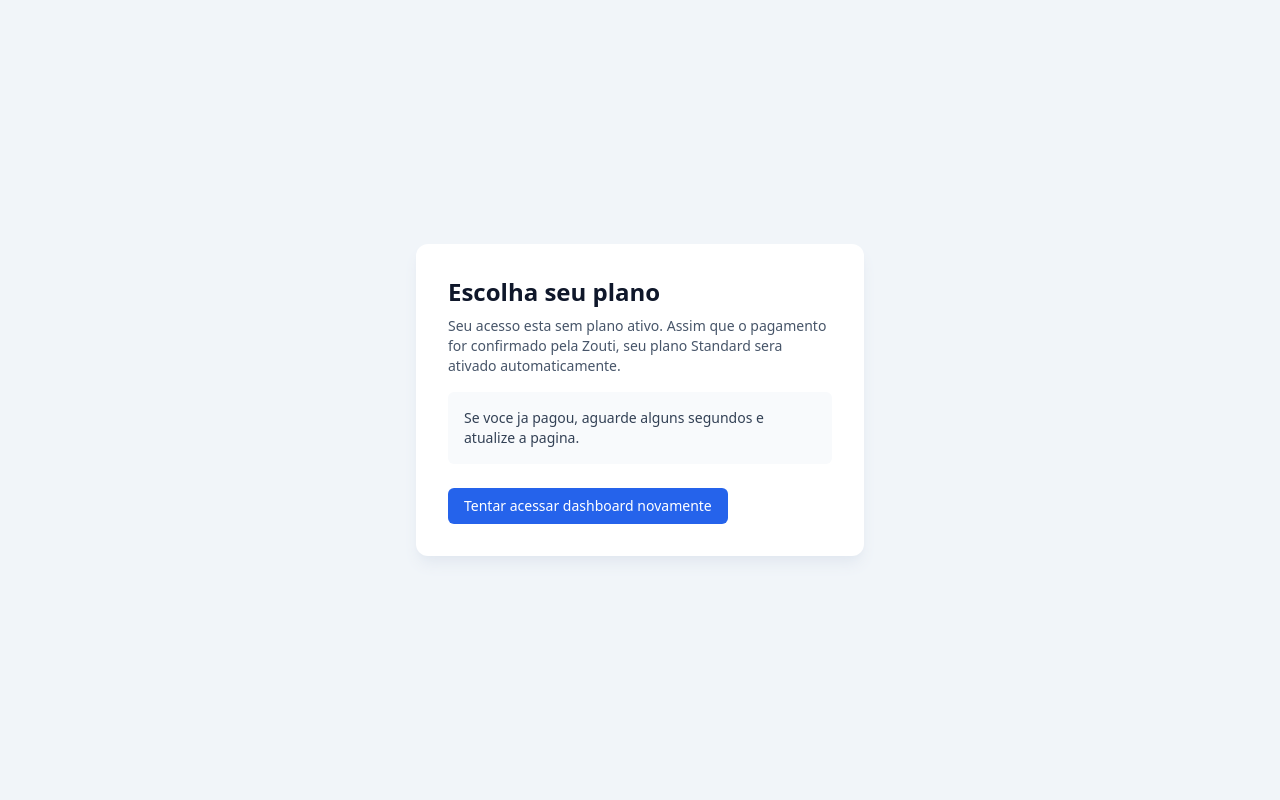
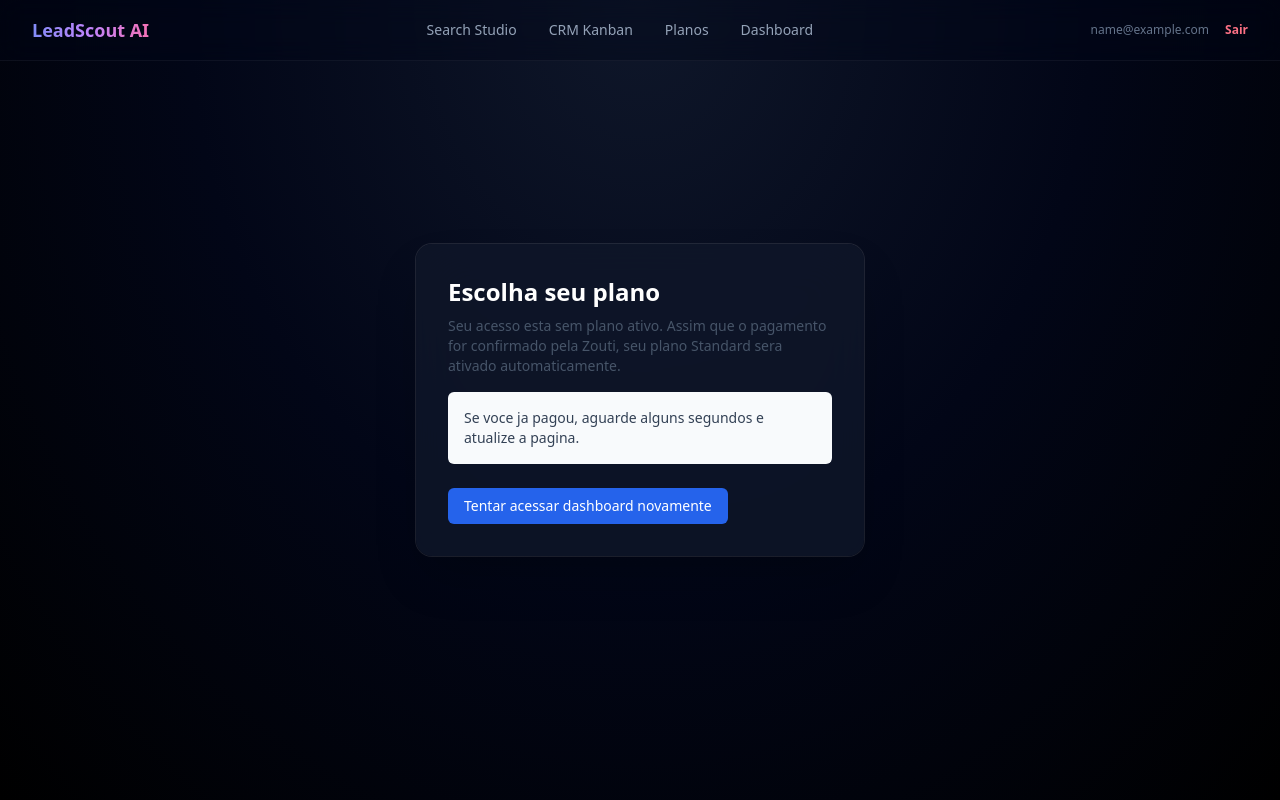
Before and after one commit to thiagojordao98/lead-scout-ai, a Django app: page /auth/planos/ in a window 1280 px wide. Run offline with Django 5.2, Linux system fonts and the light colour scheme; the visitor is signed in with stand-in values (Sample User, id 1); some libraries are stand-ins or nearby versions.

Commit message:
style: implement premium dark theme and navigation bars in base.html

```diff
--- a/templates/base.html
+++ b/templates/base.html
@@ -3,23 +3,91 @@
 <head>
     <meta charset="UTF-8">
     <meta name="viewport" content="width=device-width, initial-scale=1.0">
-    <title>{% block title %}Autenticacao{% endblock %}</title>
+    <title>{% block title %}LeadScout AI{% endblock %}</title>
     <script src="https://cdn.tailwindcss.com"></script>
+    <link rel="preconnect" href="https://fonts.googleapis.com">
+    <link rel="preconnect" href="https://fonts.gstatic.com" crossorigin>
+    <link href="https://fonts.googleapis.com/css2?family=Plus+Jakarta+Sans:wght@300;400;500;600;700;800&display=swap" rel="stylesheet">
+    <style>
+        body {
+            font-family: 'Plus Jakarta Sans', sans-serif;
+        }
+        /* Custom scrollbar para preservar estética dark */
+        ::-webkit-scrollbar {
+            width: 6px;
+            height: 6px;
+        }
+        ::-webkit-scrollbar-track {
+            background: #020617;
+        }
+        ::-webkit-scrollbar-thumb {
+            background: #1e293b;
+            border-radius: 9999px;
+        }
+        ::-webkit-scrollbar-thumb:hover {
+            background: #334155;
+        }
+    </style>
 </head>
-<body class="{% block body_class %}min-h-screen bg-slate-100 text-slate-900{% endblock %}">
-    <main class="mx-auto flex min-h-screen w-full max-w-7xl items-center justify-center p-6">
-        <div class="{% block wrapper_class %}w-full max-w-md rounded-xl bg-white p-8 shadow-lg shadow-slate-200{% endblock %}">
+<body class="{% block body_class %}min-h-screen bg-slate-950 text-slate-200 font-sans antialiased selection:bg-indigo-500/30{% endblock %}">
+    <!-- Navbar Desktop -->
+    {% if user.is_authenticated %}
+    <nav class="hidden md:flex items-center justify-between py-4 px-8 bg-slate-950/40 backdrop-blur-md border-b border-white/5 fixed top-0 left-0 right-0 z-50">
+        <div class="flex items-center gap-2">
+            <span class="font-extrabold bg-gradient-to-r from-indigo-400 via-purple-400 to-pink-400 bg-clip-text text-transparent text-lg">LeadScout AI</span>
+        </div>
+        <div class="flex items-center gap-8">
+            <a href="{% url 'leads:search_studio' %}" class="text-sm font-medium text-slate-400 hover:text-white transition">Search Studio</a>
+            <a href="{% url 'leads:crm_kanban' %}" class="text-sm font-medium text-slate-400 hover:text-white transition">CRM Kanban</a>
+            <a href="{% url 'accounts:payments_settings' %}" class="text-sm font-medium text-slate-400 hover:text-white transition">Planos</a>
+            <a href="{% url 'accounts:dashboard' %}" class="text-sm font-medium text-slate-400 hover:text-white transition">Dashboard</a>
+        </div>
+        <div class="flex items-center gap-4">
+            <span class="text-xs text-slate-500">{{ user.email }}</span>
+            <a href="{% url 'accounts:logout' %}" class="text-xs font-semibold text-rose-400 hover:text-rose-300 transition">Sair</a>
+        </div>
+    </nav>
+    {% endif %}
+
+    <main class="mx-auto flex min-h-screen w-full max-w-7xl items-center justify-center p-4 md:p-6 pt-20 pb-24 md:pb-6 bg-[radial-gradient(ellipse_at_top,_var(--tw-gradient-stops))] from-slate-900 via-slate-950 to-black">
+        <div class="{% block wrapper_class %}w-full max-w-md relative bg-slate-900/80 backdrop-blur-xl ring-1 ring-white/10 rounded-2xl p-6 md:p-8 shadow-2xl text-white{% endblock %}">
             {% if messages %}
                 <div class="mb-4 space-y-2">
                     {% for message in messages %}
-                        <div class="rounded-md bg-blue-50 px-3 py-2 text-sm text-blue-800">
+                        <div class="rounded-lg bg-indigo-500/10 ring-1 ring-indigo-500/30 px-4 py-3 text-sm text-indigo-300 flex items-center gap-2">
+                            <span class="w-1.5 h-1.5 rounded-full bg-indigo-400 animate-pulse"></span>
                             {{ message }}
                         </div>
                     {% endfor %}
                 </div>
             {% endif %}
+
             {% block content %}{% endblock %}
         </div>
     </main>
+
+    <!-- Bottom Nav Mobile -->
+    {% if user.is_authenticated %}
+    <div class="md:hidden fixed bottom-0 left-0 right-0 z-50 bg-slate-950/80 backdrop-blur-lg border-t border-white/5 px-6 py-4 flex justify-around items-center">
+        <a href="{% url 'leads:search_studio' %}" class="flex flex-col items-center gap-1.5 text-slate-400 hover:text-indigo-400 transition">
+            <svg class="w-6 h-6" fill="none" stroke="currentColor" viewBox="0 0 24 24">
+                <path stroke-linecap="round" stroke-linejoin="round" stroke-width="2" d="M21 21l-6-6m2-5a7 7 0 11-14 0 7 7 0 0114 0z" />
+            </svg>
+            <span class="text-[10px] font-medium tracking-wide">Busca</span>
+        </a>
+        <a href="{% url 'leads:crm_kanban' %}" class="flex flex-col items-center gap-1.5 text-slate-400 hover:text-indigo-400 transition">
+            <svg class="w-6 h-6" fill="none" stroke="currentColor" viewBox="0 0 24 24">
+                <path stroke-linecap="round" stroke-linejoin="round" stroke-width="2" d="M9 5H7a2 2 0 00-2 2v12a2 2 0 002 2h10a2 2 0 002-2V7a2 2 0 00-2-2h-2M9 5a2 2 0 002 2h2a2 2 0 002-2" />
+            </svg>
+            <span class="text-[10px] font-medium tracking-wide">CRM</span>
+        </a>
+        <a href="{% url 'accounts:payments_settings' %}" class="flex flex-col items-center gap-1.5 text-slate-400 hover:text-indigo-400 transition">
+            <svg class="w-6 h-6" fill="none" stroke="currentColor" viewBox="0 0 24 24">
+                <path stroke-linecap="round" stroke-linejoin="round" stroke-width="2" d="M12 6V4m0 2a2 2 0 100 4m0-4a2 2 0 110 4m-6 8a2 2 0 100-4m0 4a2 2 0 110-4m0 4v2m0-6V4m6 6v10m6-2a2 2 0 100-4m0 4a2 2 0 110-4m0 4v2m0-6V4" />
+            </svg>
+            <span class="text-[10px] font-medium tracking-wide">Planos</span>
+        </a>
+    </div>
+    {% endif %}
 </body>
 </html>
```
